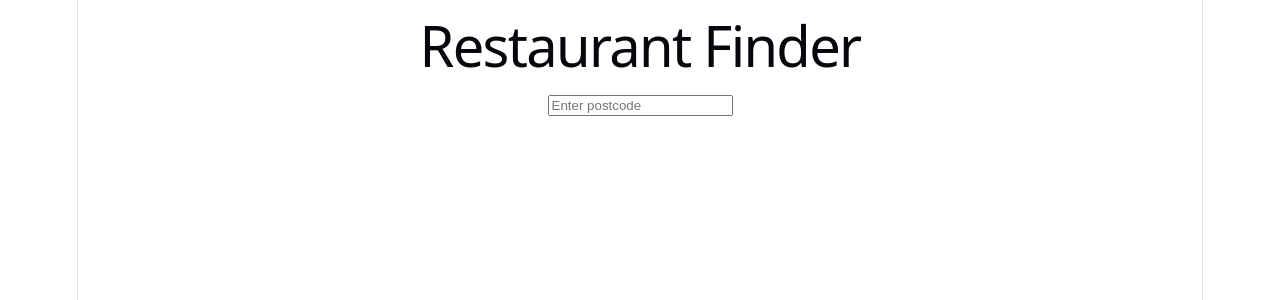
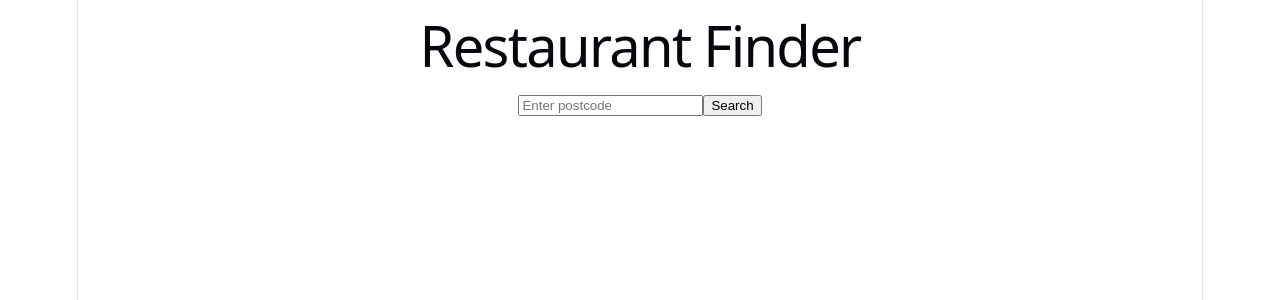
Before and after one commit to m-fenton/restaurant-finder, a React (Vite) app: page / in a window 1280 px wide. Shown: the top 300 px of the page. Built offline with nearby package versions, Linux system fonts and the light colour scheme.

Commit message:
feat: Added postcode validation function with accompanying error messages

```diff
--- a/src/App.jsx
+++ b/src/App.jsx
@@ -1,30 +1,70 @@
-// This file contains the main App component for the Restaurant Finder application.
-// It allows users to search for restaurants by postcode, fetches data from an API,
-// and displays the results, including restaurant details such as name, cuisines, rating, and address.
+// Main App component for the Restaurant Finder application.
+// Allows users to search for restaurants by postcode, fetches data from an API,
+// and displays restaurant details such as name, cuisines, rating, and address.
+
 import { useState } from "react";
 import Restaurant from "./models/Restaurant";
 
 function App() {
   const [restaurants, setRestaurants] = useState([]);
   const [postcode, setPostcode] = useState("");
+  const [error, setError] = useState("");
 
+  // Validates the postcode format using a regex
+  function validatePostcode(input) {
+    let cleaned = input.trim();
+
+    if (!cleaned) {
+      return { error: "Please enter a postcode" };
+    }
+
+    const regex = /^[A-Z]{1,2}\d[A-Z\d]? ?\d[A-Z]{2}$/i;
+    if (!regex.test(cleaned)) {
+      return { error: "Please enter a valid postcode" };
+    }
+
+    return { cleaned };
+  }
+
+  // Fetches restaurants for a validated postcode
   const handleSearch = () => {
-    if (!postcode) return;
+    setRestaurants([]); // Clear previous results
 
-    fetch(`/api/discovery/uk/restaurants/enriched/bypostcode/${postcode}`)
+    const validation = validatePostcode(postcode);
+
+    if (validation.error) {
+      setError(validation.error);
+      return;
+    }
+
+    setError(""); // Clear previous errors
+
+    fetch(`/api/discovery/uk/restaurants/enriched/bypostcode/${validation.cleaned}`)
       .then((res) => res.json())
       .then((data) => {
         const rawRestaurants = data?.restaurants || [];
-        const restaurantObjects = rawRestaurants.map((restaurant) => new Restaurant(restaurant));
+
+        if (rawRestaurants.length === 0) {
+          setError("Please enter a valid postcode");
+          setRestaurants([]);
+          return;
+        }
+
+        // Convert raw data into Restaurant objects
+        const restaurantObjects = rawRestaurants.map(
+          (restaurant) => new Restaurant(restaurant),
+        );
         setRestaurants(restaurantObjects.slice(0, 10));
       })
-      .catch((err) => console.error(err));
+      .catch((err) => {
+        console.error(err);
+        setError("An error occurred while fetching data. Please try again.");
+      });
   };
 
   return (
     <div>
       <h1>Restaurant Finder</h1>
-
       <input
         type="text"
         placeholder="Enter postcode"
@@ -32,7 +72,8 @@ function App() {
         onChange={(e) => setPostcode(e.target.value)}
         onKeyDown={(e) => e.key === "Enter" && handleSearch()}
       />
-
+      <button onClick={handleSearch}>Search</button>
+      {error && <p style={{ color: "red" }}>{error}</p>}
       {restaurants.map((restaurant, index) => (
         <div key={index}>
           <img
```
